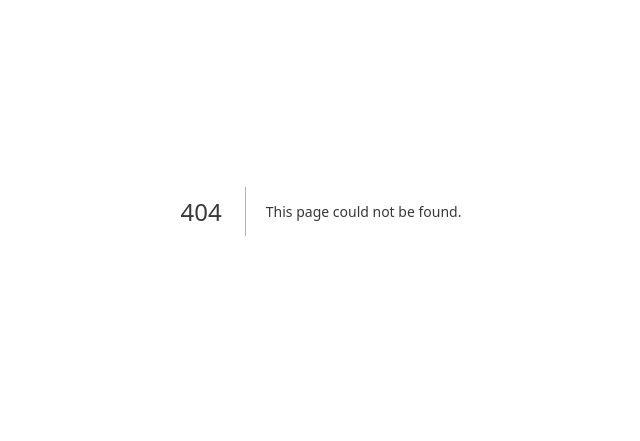
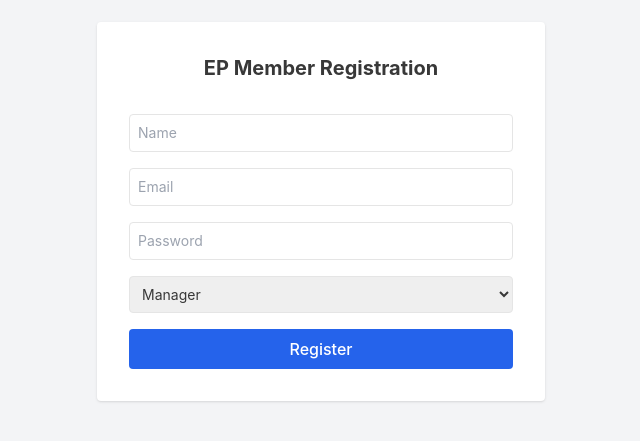
Before and after one commit to vaibhavx77/E_Auction, a Next.js app in the folder ep-eauction-frontend/: page /auth/ep-register in a window 1280 px wide. Before the commit this address had no page. Shown: the part 189-630 px from the top of the page, without its empty margins (319-959 px from the left). Built offline with nearby package versions, Linux system fonts and the light colour scheme.

Commit message:
Ep register, Auction Creation and Auction Fetching Integrated

```diff
--- /dev/null
+++ b/ep-eauction-frontend/src/app/auth/ep-register/page.tsx
@@ -0,0 +1,89 @@
+'use client';
+
+import { useState } from 'react';
+
+const roles = ['Admin', 'Manager', 'Viewer'] as const;
+type Role = typeof roles[number];
+
+export default function EpRegisterPage() {
+  const [form, setForm] = useState({
+    name: '',
+    email: '',
+    password: '',
+    role: 'Manager' as Role,
+  });
+  const [loading, setLoading] = useState(false);
+
+  const handleChange = (field: keyof typeof form, value: string) => {
+    setForm((prev) => ({ ...prev, [field]: value }));
+  };
+
+  const handleSubmit = async (e: React.FormEvent) => {
+    e.preventDefault();
+    setLoading(true);
+    const res = await fetch(`${process.env.NEXT_PUBLIC_API_URL}/auth/create-ep-member`, {
+      method: 'POST',
+      headers: { 'Content-Type': 'application/json' },
+      body: JSON.stringify(form),
+    });
+    setLoading(false);
+    if (res.ok) {
+      alert('EP Member registered successfully!');
+      setForm({ name: '', email: '', password: '', role: 'Manager' });
+    } else {
+      const data = await res.json();
+      alert(data.message || 'Registration failed');
+    }
+  };
+
+  return (
+    <main className="min-h-screen flex items-center justify-center bg-gray-100 p-4">
+      <form
+        onSubmit={handleSubmit}
+        className="bg-white p-8 rounded shadow max-w-md w-full space-y-4"
+      >
+        <h1 className="text-xl font-bold mb-4 text-center">EP Member Registration</h1>
+        <input
+          type="text"
+          placeholder="Name"
+          value={form.name}
+          onChange={(e) => handleChange('name', e.target.value)}
+          className="w-full border p-2 rounded text-sm"
+          required
+        />
+        <input
+          type="email"
+          placeholder="Email"
+          value={form.email}
+          onChange={(e) => handleChange('email', e.target.value)}
+          className="w-full border p-2 rounded text-sm"
+          required
+        />
+        <input
+          type="password"
+          placeholder="Password"
+          value={form.password}
+          onChange={(e) => handleChange('password', e.target.value)}
+          className="w-full border p-2 rounded text-sm"
+          required
+        />
+        <select
+          value={form.role}
+          onChange={(e) => handleChange('role', e.target.value)}
+          className="w-full border p-2 rounded text-sm"
+        >
+          {roles.map((role) => (
+            <option key={role} value={role}>{role}</option>
+          ))}
+        </select>
+        <button
+          type="submit"
+          disabled={loading}
+          className="w-full bg-blue-600 text-white py-2 rounded font-medium"
+        >
+          {loading ? 'Registering...' : 'Register'}
+        </button>
+      </form>
+    </main>
+  );
+}
--- a/ep-eauction-frontend/src/app/ep/auction/create/page.tsx
+++ b/ep-eauction-frontend/src/app/ep/auction/create/page.tsx
@@ -22,20 +22,57 @@ const steps = [
 
 export default function CreateAuctionPage() {
   const [step, setStep] = useState(0);
+  const [auctionData, setAuctionData] = useState<any>({});
+  const [loading, setLoading] = useState(false);
   const router = useRouter();
 
   const goNext = () => {
     if (step < steps.length - 1) setStep(step + 1);
   };
 
+  const updateAuctionData = (data: any) => {
+    setAuctionData((prev: any) => ({ ...prev, ...data }));
+  };
+
   const renderStepContent = (step: number) => {
     switch (step) {
-      case 0: return <AuctionDetailsStep />;
-      case 1: return <ProductLotStep />;
-      case 2: return <AuctionSettingsStep />;
-      case 3: return <SupplierInvitationStep />;
-      case 4: return <ReviewLaunchStep />;
+      case 0: return <AuctionDetailsStep data={auctionData} onChange={updateAuctionData} />;
+      case 1: return <ProductLotStep data={auctionData} onChange={updateAuctionData} />;
+      case 2: return <AuctionSettingsStep data={auctionData} onChange={updateAuctionData} />;
+      case 3: return <SupplierInvitationStep data={auctionData} onChange={updateAuctionData} />;
+      case 4: return <ReviewLaunchStep data={auctionData} />;
       default: return null;
+    }
+  };
+
+  const handleSubmit = async () => {
+    setLoading(true);
+    if (!auctionData.title || !auctionData.reservePrice || !auctionData.currency || !auctionData.startTime || !auctionData.endTime) {
+      alert('Please fill all required fields.');
+      setLoading(false);
+      return;
+    }
+    try {
+      const token = localStorage.getItem('token');
+      const res = await fetch(`${process.env.NEXT_PUBLIC_API_URL}/auction/create`, {
+        method: 'POST',
+        headers: {
+          'Content-Type': 'application/json',
+          Authorization: `Bearer ${token}`,
+        },
+        body: JSON.stringify(auctionData),
+      });
+      setLoading(false);
+      if (res.ok) {
+        alert('Auction created successfully!');
+        router.push('/ep/dashboard');
+      } else {
+        const data = await res.json();
+        alert(data.message || 'Auction creation failed');
+      }
+    } catch (err) {
+      setLoading(false);
+      alert('Network error');
     }
   };
 
@@ -73,10 +110,15 @@ export default function CreateAuctionPage() {
           <button className="border border-[#DDE1EB] px-4 py-2 rounded text-sm">Save Draft</button>
           <div className="flex gap-4">
             <button
-              onClick={goNext}
+              onClick={step === steps.length - 1 ? handleSubmit : goNext}
               className="px-4 py-2 bg-blue-600 text-white rounded text-sm"
+              disabled={loading}
             >
-              {step === steps.length - 1 ? 'Launch Auction' : 'Next'}
+              {loading
+                ? 'Submitting...'
+                : step === steps.length - 1
+                ? 'Launch Auction'
+                : 'Next'}
             </button>
           </div>
         </div>
--- a/ep-eauction-frontend/src/components/CreateAuctionSteps/AuctionDetailsStep.tsx
+++ b/ep-eauction-frontend/src/components/CreateAuctionSteps/AuctionDetailsStep.tsx
@@ -1,17 +1,21 @@
-export default function AuctionDetailsStep() {
+type AuctionDetailsStepProps = {
+  data: any;
+  onChange: (data: any) => void;
+};
+
+export default function AuctionDetailsStep({ data, onChange }: AuctionDetailsStepProps) {
   return (
     <div>
       <h2 className="text-lg font-semibold mb-2">Enter basic auction information</h2>
-      <p className="text-sm text-[#5E5E65] mb-6">
-        Enter the auction title and related reference details
-      </p>
       <div className="grid grid-cols-2 gap-6">
         <div>
           <label className="block text-sm mb-1">Title</label>
           <input
             type="text"
-            placeholder="Auction title"
+            placeholder="Auction Title"
             className="w-full border border-[#DDE1EB] px-3 py-2 rounded text-sm"
+            value={data.title || ''}
+            onChange={e => onChange({ title: e.target.value })}
           />
         </div>
         <div>
@@ -20,14 +24,38 @@ export default function AuctionDetailsStep() {
             type="text"
             placeholder="Single LOTs / Multiple LOTs"
             className="w-full border border-[#DDE1EB] px-3 py-2 rounded text-sm"
+            value={data.type || ''}
+            onChange={e => onChange({ type: e.target.value })}
           />
         </div>
         <div>
           <label className="block text-sm mb-1">SAP Code</label>
           <input
             type="text"
-            placeholder="Auction title"
+            placeholder="SAP Code"
             className="w-full border border-[#DDE1EB] px-3 py-2 rounded text-sm"
+            value={data.sapCode || ''}
+            onChange={e => onChange({ sapCode: e.target.value })}
+          />
+        </div>
+        <div>
+          <label className="block text-sm mb-1">Reserve Price</label>
+          <input
+            type="number"
+            placeholder="Reserve Price"
+            className="w-full border border-[#DDE1EB] px-3 py-2 rounded text-sm"
+            value={data.reservePrice || ''}
+            onChange={e => onChange({ reservePrice: e.target.value })}
+          />
+        </div>
+        <div>
+          <label className="block text-sm mb-1">Currency</label>
+          <input
+            type="text"
+            placeholder="Currency (e.g. GBP)"
+            className="w-full border border-[#DDE1EB] px-3 py-2 rounded text-sm"
+            value={data.currency || ''}
+            onChange={e => onChange({ currency: e.target.value })}
           />
         </div>
       </div>
--- a/ep-eauction-frontend/src/components/CreateAuctionSteps/AuctionSettingsStep.tsx
+++ b/ep-eauction-frontend/src/components/CreateAuctionSteps/AuctionSettingsStep.tsx
@@ -1,4 +1,9 @@
-export default function AuctionSettingsStep() {
+type AuctionSettingsStepProps = {
+  data: any;
+  onChange: (data: any) => void;
+};
+
+export default function AuctionSettingsStep({ data, onChange }: AuctionSettingsStepProps) {
   return (
     <div>
       <h2 className="text-lg font-semibold mb-2">Set auction behavior and schedule</h2>
@@ -11,6 +16,8 @@ export default function AuctionSettingsStep() {
           <input
             type="datetime-local"
             className="w-full border border-[#DDE1EB] px-3 py-2 rounded text-sm"
+            value={data.startTime || ''}
+            onChange={e => onChange({ startTime: e.target.value })}
           />
         </div>
         <div>
@@ -18,6 +25,8 @@ export default function AuctionSettingsStep() {
           <input
             type="datetime-local"
             className="w-full border border-[#DDE1EB] px-3 py-2 rounded text-sm"
+            value={data.endTime || ''}
+            onChange={e => onChange({ endTime: e.target.value })}
           />
         </div>
         <div>
--- a/ep-eauction-frontend/src/components/CreateAuctionSteps/ProductLotStep.tsx
+++ b/ep-eauction-frontend/src/components/CreateAuctionSteps/ProductLotStep.tsx
@@ -1,4 +1,9 @@
-export default function ProductLotStep() {
+type ProductLotStepProps = {
+  data: any;
+  onChange: (data: any) => void;
+};
+
+export default function ProductLotStep({ data, onChange }: ProductLotStepProps) {
   return (
     <div>
       <div className="flex justify-between items-start mb-4">
@@ -40,6 +45,8 @@ export default function ProductLotStep() {
               type="text"
               placeholder="Product Name"
               className="w-full bg-white border border-[#DDE1EB] px-3 py-2 rounded text-sm"
+              value={data.productName || ''}
+              onChange={e => onChange({ productName: e.target.value })}
             />
           </div>
           <div>
@@ -80,6 +87,17 @@ export default function ProductLotStep() {
             />
           </div>
         </div>
+
+        <div>
+          <label className="block text-sm mb-1">LOT Count</label>
+          <input
+            type="number"
+            placeholder="Number of LOTs"
+            className="w-full border border-[#DDE1EB] px-3 py-2 rounded text-sm"
+            value={data.lotCount || ''}
+            onChange={e => onChange({ lotCount: e.target.value })}
+          />
+        </div>
       </div>
     </div>
   );
--- a/ep-eauction-frontend/src/components/CreateAuctionSteps/ReviewLaunchStep.tsx
+++ b/ep-eauction-frontend/src/components/CreateAuctionSteps/ReviewLaunchStep.tsx
@@ -1,39 +1,15 @@
-export default function ReviewLaunchStep() {
+type ReviewLaunchStepProps = {
+  data: any;
+};
+
+export default function ReviewLaunchStep({ data }: ReviewLaunchStepProps) {
   return (
     <div>
       <h2 className="text-lg font-semibold mb-2">Review & Launch</h2>
-      <p className="text-sm text-[#5E5E65] mb-4">
-        This is your final opportunity to review the auction details before launching.
+      <pre className="bg-gray-100 p-4 rounded">{JSON.stringify(data, null, 2)}</pre>
+      <p className="text-sm text-[#5E5E65] mt-4">
+        Please review all details before launching the auction.
       </p>
-      <div className="border border-[#EAECF0] rounded p-6 bg-[#F9FAFB] max-h-[500px] overflow-y-auto space-y-6">
-        <div>
-          <h3 className="text-base font-semibold mb-2">Auction Details</h3>
-          <p className="text-sm mb-1"><strong>Title:</strong> Sample Auction Title</p>
-          <p className="text-sm mb-1"><strong>Type:</strong> Single LOT</p>
-          <p className="text-sm mb-1"><strong>SAP Code:</strong> 12345</p>
-        </div>
-        <div>
-          <h3 className="text-base font-semibold mb-2">Product & LOT</h3>
-          <p className="text-sm mb-1"><strong>LOT ID:</strong> LOT-001</p>
-          <p className="text-sm mb-1"><strong>HS Code:</strong> 4819.10</p>
-          <p className="text-sm mb-1"><strong>Product Name:</strong> Kraft Boxes</p>
-          <p className="text-sm mb-1"><strong>Material Type:</strong> Paperboard</p>
-          <p className="text-sm mb-1"><strong>Previous Landed Cost:</strong> $500</p>
-          <p className="text-sm mb-1"><strong>Dimensions:</strong> L: 10cm, W: 10cm, H: 5cm</p>
-        </div>
-        <div>
-          <h3 className="text-base font-semibold mb-2">Auction Settings</h3>
-          <p className="text-sm mb-1"><strong>Start Date & Time:</strong> June 20, 2025, 10:00 AM</p>
-          <p className="text-sm mb-1"><strong>End Date & Time:</strong> June 20, 2025, 11:00 AM</p>
-          <p className="text-sm mb-1"><strong>Auto Extension:</strong> Enabled</p>
-          <p className="text-sm mb-1"><strong>Pause/Resume:</strong> Allowed</p>
-        </div>
-        <div>
-          <h3 className="text-base font-semibold mb-2">Supplier Invitations</h3>
-          <p className="text-sm mb-1"><strong>Suppliers:</strong> supplier1@email.com, supplier2@email.com</p>
-          <p className="text-sm mb-1"><strong>Email Invitation:</strong> Hey, you are invited to the auction...</p>
-        </div>
-      </div>
     </div>
   );
 }
--- a/ep-eauction-frontend/src/components/CreateAuctionSteps/SupplierInvitationStep.tsx
+++ b/ep-eauction-frontend/src/components/CreateAuctionSteps/SupplierInvitationStep.tsx
@@ -1,36 +1,23 @@
-export default function SupplierInvitationStep() {
+type SupplierInvitationStepProps = {
+  data: any;
+  onChange: (data: any) => void;
+};
+
+export default function SupplierInvitationStep({ data, onChange }: SupplierInvitationStepProps) {
   return (
     <div>
-      <h2 className="text-lg font-semibold mb-2">Select and invite suppliers</h2>
-      <p className="text-sm text-[#5E5E65] mb-4">
-        Only invited suppliers will receive access to this auction
-      </p>
-      <div className="grid grid-cols-2 gap-4 mb-4">
-        <div>
-          <label className="block text-sm mb-1">Supplier Email Addresses</label>
-          <input
-            type="text"
-            placeholder="Supplier Email Addresses"
-            className="w-full border border-[#DDE1EB] px-3 py-2 rounded text-sm"
-          />
-        </div>
-        <div>
-          <label className="block text-sm mb-1">Selection Dropdown (1 Selected)</label>
-          <select className="w-full border border-[#DDE1EB] px-3 py-2 rounded text-sm appearance-none">
-            <option>Select from supplier list</option>
-            <option>Supplier 1</option>
-            <option>Supplier 2</option>
-          </select>
-        </div>
+      <h2 className="text-lg font-semibold mb-2">Supplier Invitations</h2>
+      <div>
+        <label className="block text-sm mb-1">Supplier Emails (comma separated)</label>
+        <input
+          type="text"
+          placeholder="supplier1@email.com, supplier2@email.com"
+          className="w-full border border-[#DDE1EB] px-3 py-2 rounded text-sm"
+          value={data.suppliers || ''}
+          onChange={e => onChange({ suppliers: e.target.value })}
+        />
       </div>
-      <div>
-        <label className="block text-sm mb-1">Preview Email Invitation</label>
-        <textarea
-          placeholder="Hey, you are invited to the auction..."
-          className="w-full border border-[#DDE1EB] px-3 py-2 rounded text-sm"
-          rows={6}
-        ></textarea>
-      </div>
+      {/* Add more invitation logic as needed */}
     </div>
   );
 }
--- a/ep-eauction-frontend/src/lib/api.ts
+++ b/ep-eauction-frontend/src/lib/api.ts
@@ -1,8 +1,8 @@
 import axios from 'axios';
 
 const api = axios.create({
-  baseURL: process.env.NEXT_PUBLIC_API_BASE_URL,
-  withCredentials: true, // optional if using cookies
+  baseURL: process.env.NEXT_PUBLIC_API_URL,
+  withCredentials: false, // optional if using cookies
 });
 
 // Attach token
--- a/ep-eauction-frontend/src/lib/socket.ts
+++ b/ep-eauction-frontend/src/lib/socket.ts
@@ -5,7 +5,7 @@ let socket: Socket | null = null;
 
 export const getSocket = (): Socket => {
   if (!socket) {
-    socket = io('http://localhost:4000'); // We will simulate this later
+    socket = io('http://localhost:5000'); // We will simulate this later
   }
   return socket;
 };
```
Also changed, not shown: 1 other file (tests, documents, lock files or other folders).
